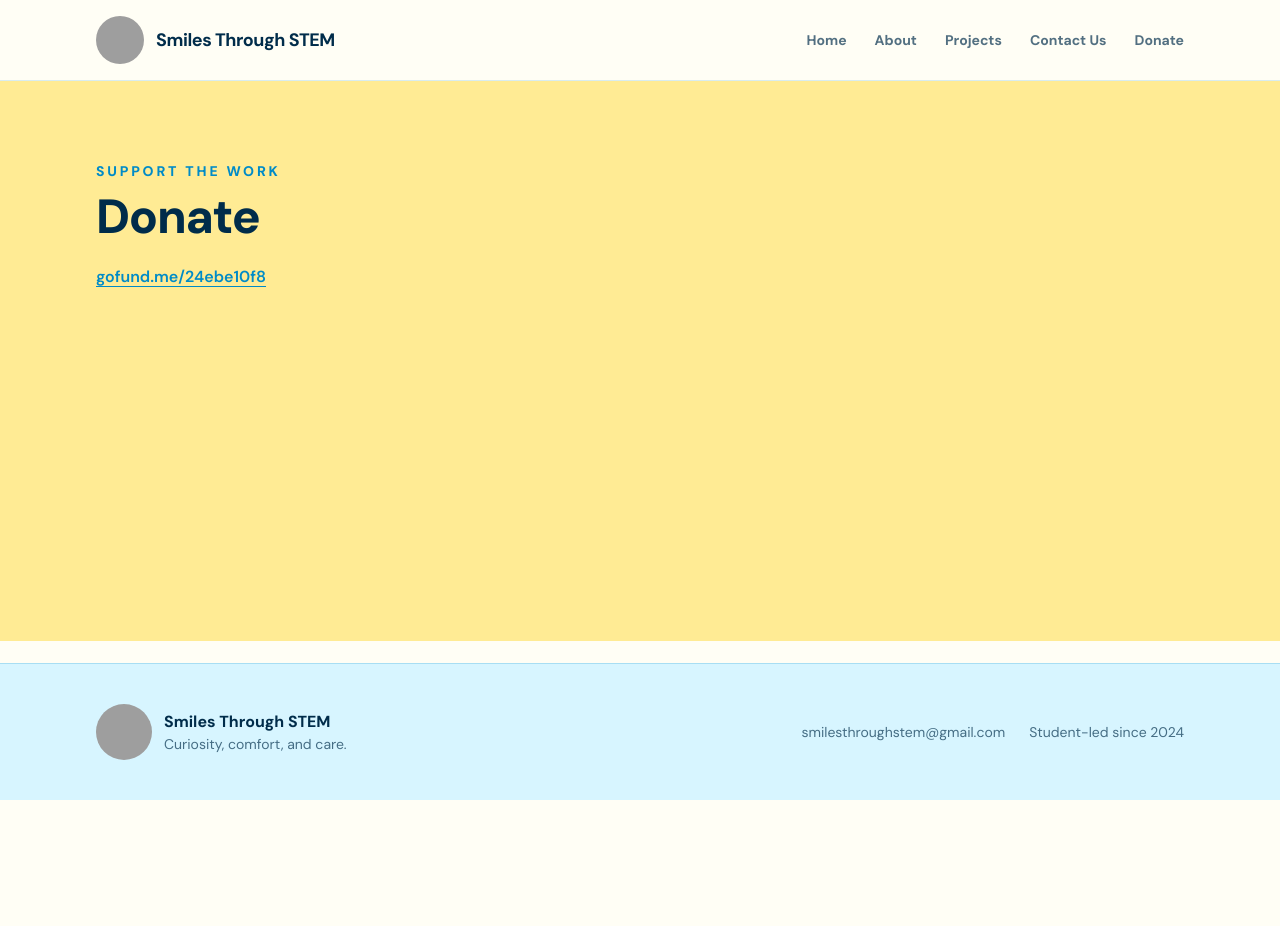
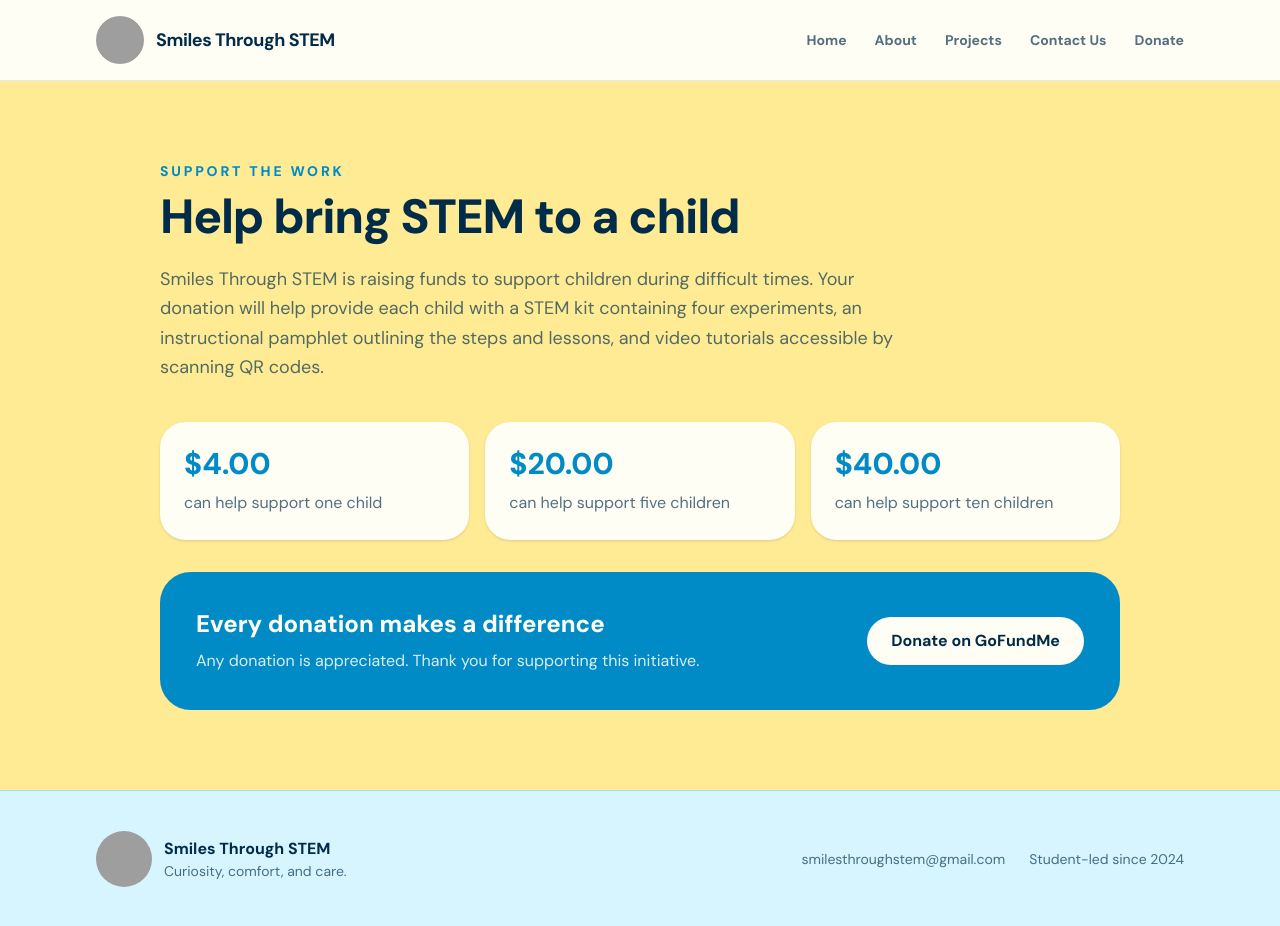
Before and after one commit to mohinamalhotra012-pixel/YAY, a Next.js app: page /donate in a window 1280 px wide. Before the commit the page ends 800 px from the top, so only its background shows below. Built offline with nearby package versions, Linux system fonts and the light colour scheme; grey boxes are pictures that could not be loaded.

Commit message:
feat: enhance donation page with detailed impact and fund options
Co-authored-by: mohinamalhotra012-pixel <314773788+mohinamalhotra012-pixel@users.noreply.github.com>

```diff
--- a/app/donate/page.tsx
+++ b/app/donate/page.tsx
@@ -8,17 +8,45 @@ export const metadata: Metadata = {
 export default function DonatePage() {
   return (
     <main className="min-h-[70vh] bg-secondary">
-      <section className="mx-auto max-w-6xl px-5 py-16 sm:px-8 md:py-20">
+      <section className="mx-auto max-w-5xl px-5 py-16 sm:px-8 md:py-20">
+        <div className="max-w-3xl">
           <p className="text-sm font-extrabold uppercase tracking-[0.2em] text-primary">Support the work</p>
-        <h1 className="mt-3 font-heading text-4xl font-extrabold tracking-tight sm:text-5xl">Donate</h1>
+          <h1 className="mt-3 font-heading text-4xl font-extrabold tracking-tight sm:text-5xl">Help bring STEM to a child</h1>
+          <p className="mt-6 text-pretty text-lg leading-relaxed text-muted-foreground">
+            Smiles Through STEM is raising funds to support children during difficult times. Your donation will help provide each child with a STEM kit containing four experiments, an instructional pamphlet outlining the steps and lessons, and video tutorials accessible by scanning QR codes.
+          </p>
+        </div>
+
+        <div className="mt-10 grid gap-4 sm:grid-cols-3">
+          {[
+            { amount: '$4.00', impact: 'can help support one child' },
+            { amount: '$20.00', impact: 'can help support five children' },
+            { amount: '$40.00', impact: 'can help support ten children' },
+          ].map((option) => (
+            <article key={option.amount} className="flex flex-col gap-2 rounded-2xl bg-background p-6 shadow-sm">
+              <p className="font-heading text-3xl font-extrabold text-primary">{option.amount}</p>
+              <p className="leading-relaxed text-muted-foreground">{option.impact}</p>
+            </article>
+          ))}
+        </div>
+
+        <div className="mt-8 rounded-3xl bg-primary p-7 text-primary-foreground sm:flex sm:items-center sm:justify-between sm:gap-8 sm:p-9">
+          <div>
+            <h2 className="font-heading text-2xl font-extrabold">Every donation makes a difference</h2>
+            <p className="mt-2 max-w-xl leading-relaxed text-primary-foreground/85">
+              Any donation is appreciated. Thank you for supporting this initiative.
+            </p>
+          </div>
           <a
             href="https://gofund.me/24ebe10f8"
             target="_blank"
             rel="noopener noreferrer"
-          className="mt-6 inline-block text-base font-semibold text-primary underline underline-offset-4 hover:no-underline"
+            className="mt-6 inline-flex shrink-0 items-center justify-center rounded-full bg-background px-6 py-3 font-bold text-foreground transition-opacity hover:opacity-90 focus-visible:outline-2 focus-visible:outline-offset-4 sm:mt-0"
           >
-          gofund.me/24ebe10f8
+            Donate on GoFundMe
+            <span className="sr-only"> (opens in a new tab)</span>
           </a>
+        </div>
       </section>
     </main>
   )
```
Lines whose indentation alone changed are shown as unchanged.
